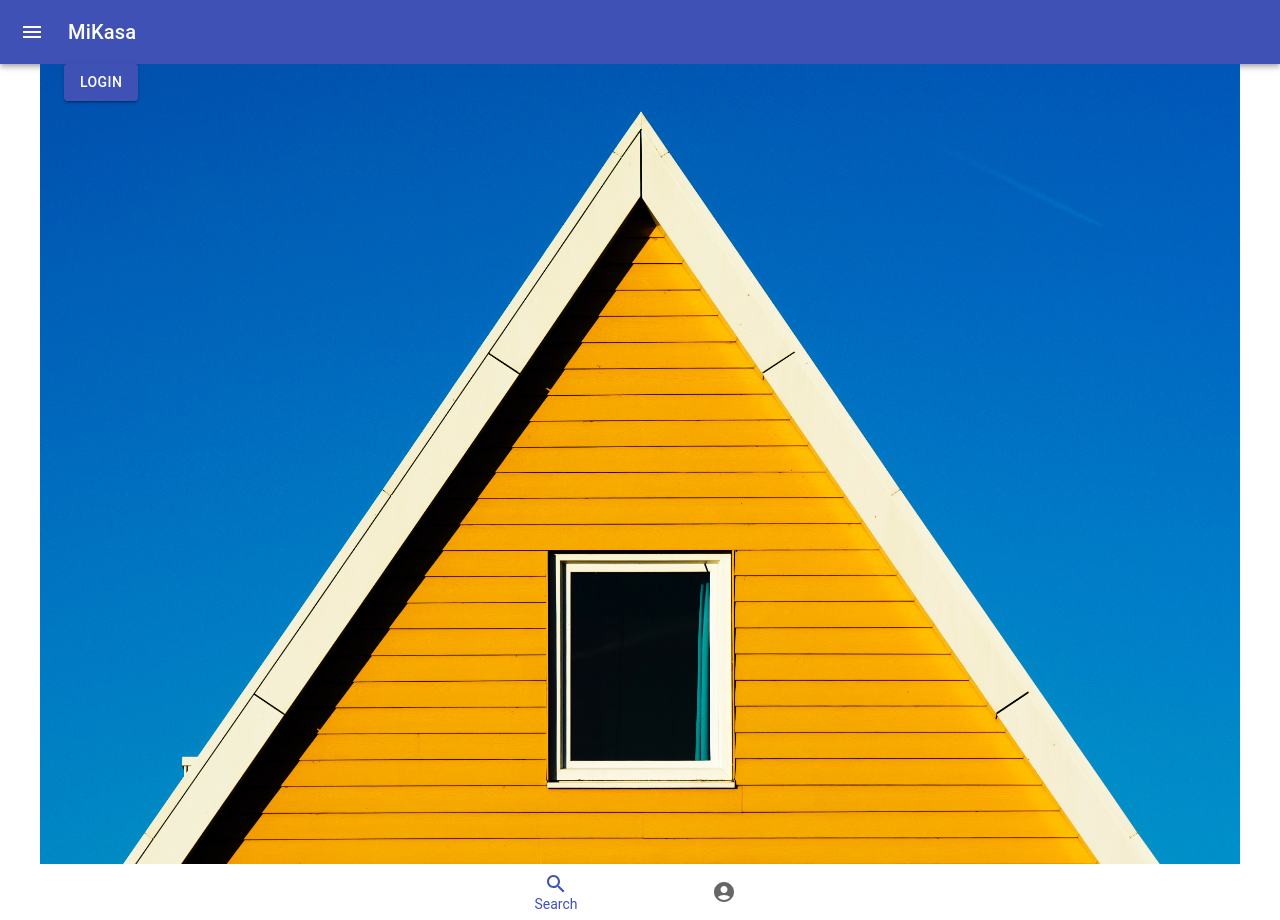
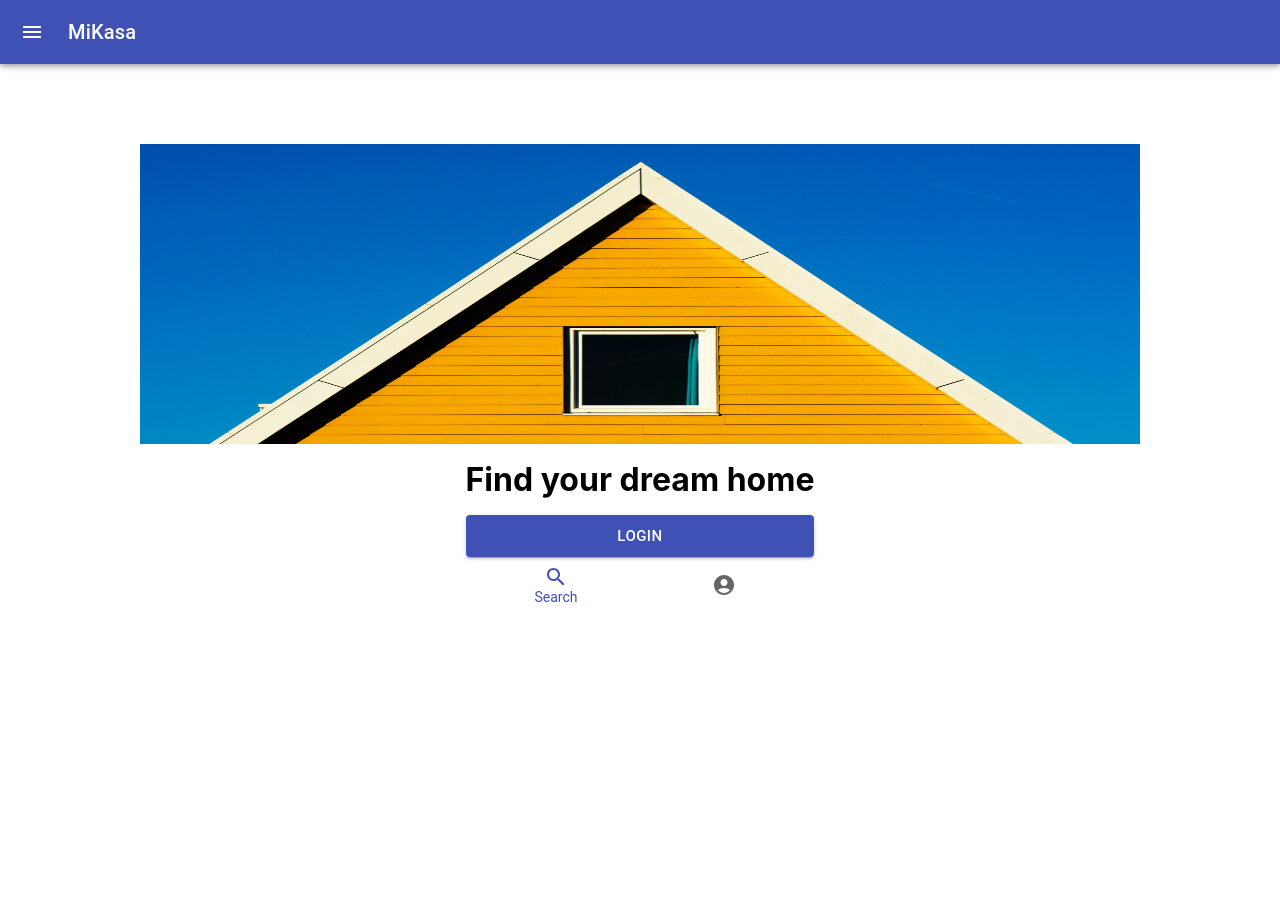
Before and after one commit to ACMCMC/hackupc_2023, a React (Create React App) app in the folder frontend/: page / in a window 1280 px wide. After the commit the page ends 800 px from the top, so only its background shows below. Built offline with nearby package versions, Linux system fonts and the light colour scheme.

Commit message:
feat: clean up AuthenticateUser styling. Styled LandingPage.tsx

```diff
--- a/frontend/src/Components/AuthenticateUser.tsx
+++ b/frontend/src/Components/AuthenticateUser.tsx
@@ -1,7 +1,8 @@
 import React from "react";
 import { Box, Grid, TextField, Typography } from '@mui/material';
 import { Button } from '@mui/material';
-import { Container } from "@mui/system";
+import Stack from '@mui/material/Stack';
+import MikasaLogo from '../static/images/MikasaLogo.png';
 
 function AuthenticateUser() {
     /* create a login page with a button that redirects to the auth0 login page */
@@ -13,19 +14,21 @@ function AuthenticateUser() {
     return (
         <Grid container direction="row" justifyContent="center" alignItems="center">
             <Grid item xs={10} sm={8} md={4}>
-                <Box>
                     <Box
+                        paddingTop={20}
                         display="flex"
                         justifyContent="center"
                         alignItems="center"
                         marginBottom={4}
                     >
-                        <Typography typography={'h5'} fontWeight={'bold'}>Login</Typography>
-                    </Box>
-                    <Box
-                        marginBottom={2}
-                    >
-                        <TextField
+                      <Stack spacing={2}>
+                      <Box
+                        display="flex"
+                        justifyContent="center"
+                        alignItems="center">
+                            <img width="50%" height='50%' src={MikasaLogo}></img>
+                        </Box>
+                      <TextField
                             id="Username_input"
                             label="Username"
                             value={user}
@@ -33,11 +36,7 @@ function AuthenticateUser() {
                             onChange={(event: React.ChangeEvent<HTMLInputElement>) => {
                                 setUser(event.target.value);
                             }} />
-                    </Box>
-                    <Box
-                        marginBottom={4}
-                    >
-                        <TextField
+                      <TextField
                             id="Password_input"
                             label="Password"
                             value={password}
@@ -45,14 +44,8 @@ function AuthenticateUser() {
                             onChange={(event: React.ChangeEvent<HTMLInputElement>) => {
                                 setPassword(event.target.value);
                             }} />
-                    </Box>
-                    <Box
-                        display="flex"
-                        justifyContent="center"
-                        alignItems="center"
-                    >
-                        <Button variant="contained" disabled={!(user && password)} onClick={handleOnClick}>Login</Button>
-                    </Box>
+                      <Button variant="contained" disabled={!(user && password)} onClick={handleOnClick}>Login</Button>
+                  </Stack>
                 </Box>
             </Grid>
         </Grid>
--- a/frontend/src/Components/LandingPage.tsx
+++ b/frontend/src/Components/LandingPage.tsx
@@ -1,8 +1,8 @@
 import React from "react";
-import { Box, Grid, TextField} from '@mui/material';
+import { Box, Grid, TextField, Typography} from '@mui/material';
 import { Button } from '@mui/material';
 import LandingPhoto from '../static/images/LandingPage.jpg';
-import { Container } from "@mui/system";
+import Stack from '@mui/material/Stack';
 
 function Login() {
   /* create a login page with a button that redirects to the auth0 login page */
@@ -10,18 +10,27 @@ function Login() {
   const handleOnClick = () => {
     console.log(text);
   };
-  const containerStyle = {
-    backgroundImage: `url(${LandingPhoto})`,
-    backgroundSize: 'cover',
-    backgroundPosition: 'center',
-    height: '100vh',
-  };
   return (
-      <Container style={containerStyle}>
-          <div>
-          <Button variant="contained" onClick={handleOnClick}>Login</Button>
-          </div>
-        </Container>
+    <Stack spacing={2}>
+        <Box
+            paddingTop={10}
+            display="flex"
+            justifyContent="center"
+            alignItems="center">
+                <img width='1000vh' height='300vh' src={LandingPhoto}></img>
+        </Box>
+
+        <Box
+            display="flex"
+            justifyContent="center"
+            alignItems="center">
+                <Stack spacing={2}>
+
+                    <h1>Find your dream home</h1>
+                    <Button size="large" variant="contained" onClick={handleOnClick}>Login</Button>
+                </Stack>
+        </Box>
+    </Stack>
   );
 }
 
```
Also changed, not shown: frontend/src/static/images/MikasaLogo.jpg (added), frontend/src/static/images/MikasaLogo.png (added).
